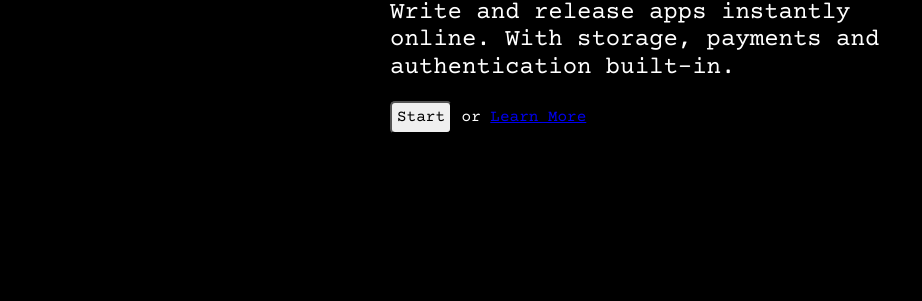
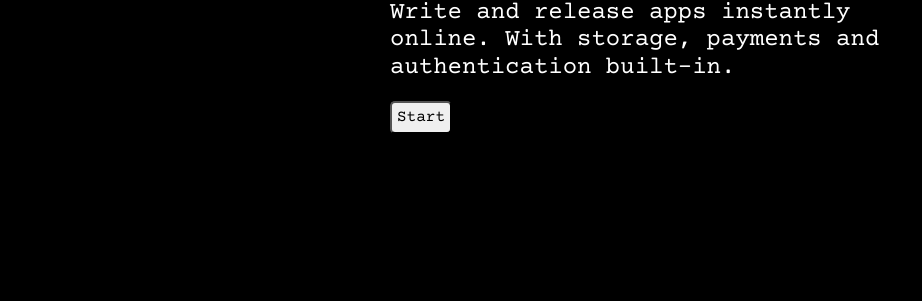
Before and after one commit to muxyz/website, a Jekyll site: the page index.html, which Jekyll copies as it is, in a window 1280 px wide. Shown: the part 419-720 px from the top of the page, without its empty margins (0-922 px from the left). Built offline with Jekyll 4.4.1, drawn with Linux system fonts in a browser that asks for light colours.

Commit message:
Update index.html

```diff
--- a/index.html
+++ b/index.html
@@ -21,8 +21,7 @@
       <div class="inner">
         <h1>Micro app platform</h1>
         <h2>Write and release apps instantly online. With storage, payments and authentication built-in.</h2>
-	<a href="https://mu.app"><button>Start</button></a> or
-	<a href="/introduction">Learn More</a>
+	<a href="https://mu.app"><button>Start</button></a>
       </div>
     </div>
   </body>
```
